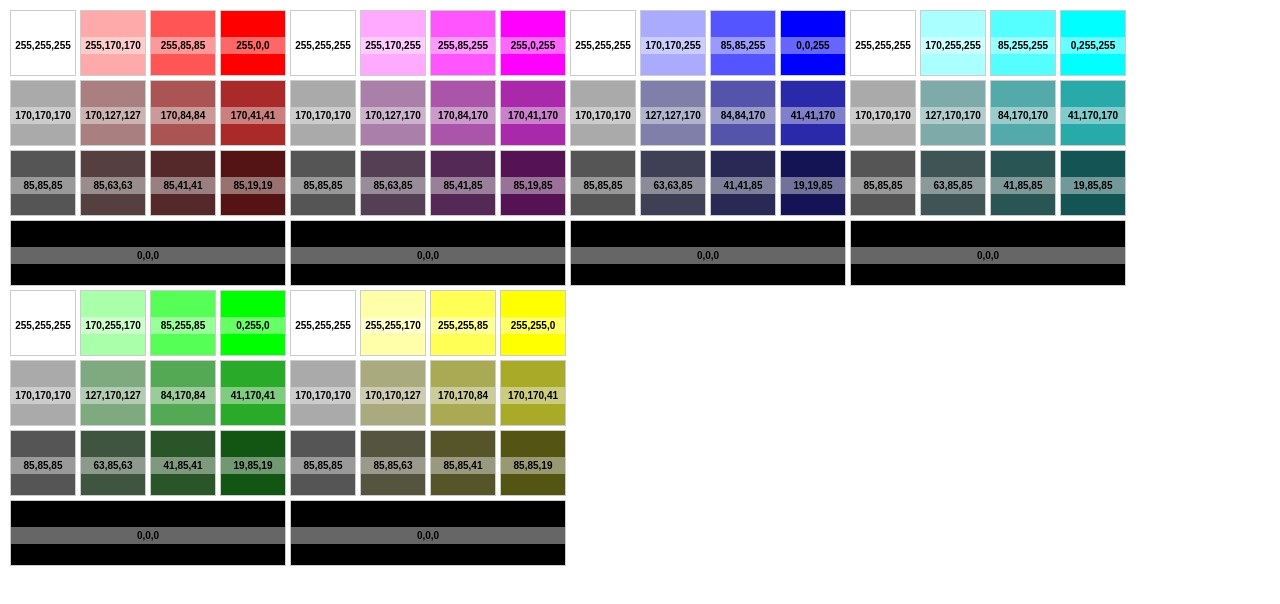
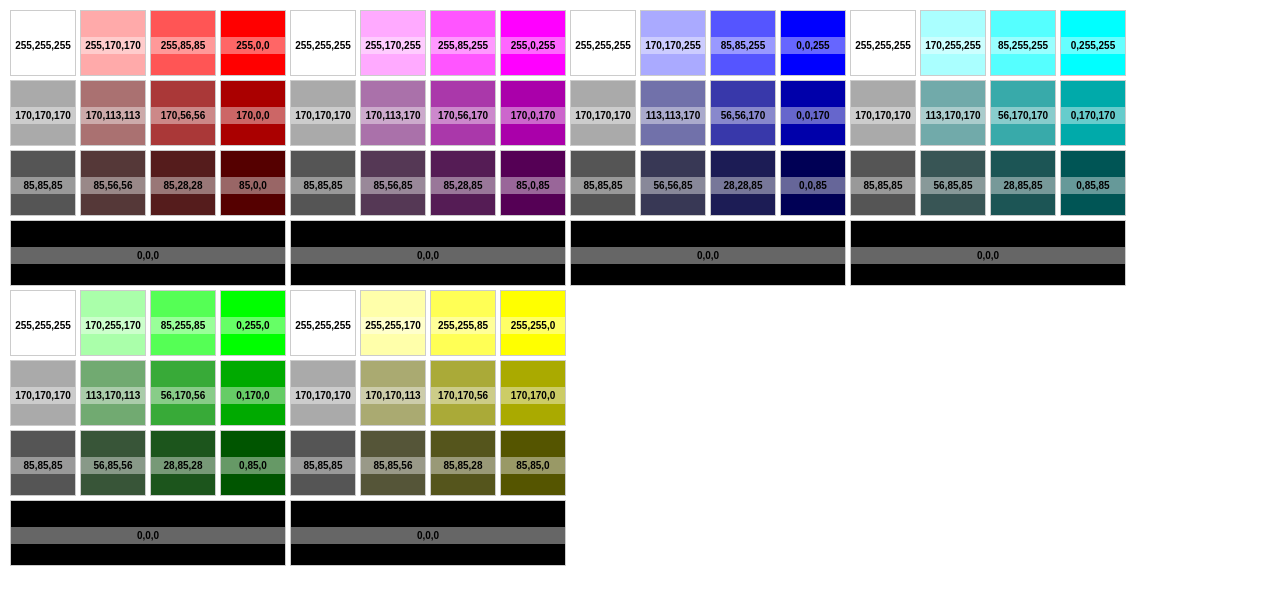
Before and after one commit to jshthornton/Sonus-Imago, a browser extension: page tests/pages/colours.html in a window 1280 px wide. Drawn offline with nearby package versions, Linux system fonts and the light colour scheme.

Commit message:
More refinement to algorithm. It now properly disects the areas into three parts.

```diff
--- a/tests/pages/colours.html
+++ b/tests/pages/colours.html
@@ -66,24 +66,27 @@
 					if(p === 255) {
 						dec = 255/3;
 					} else if(p === 170) {
-						dec = 255/6;
+						dec = 170/3;
 					} else {
-						dec = 255/12;
+						dec = 85/3;
 					}
-					for(var s = p; s >= 0; s -= dec) {
-						s = parseInt(s, 10);
+					for(var i = 0; i <= 3; i++) {
+						var _s = parseInt(p - (dec * i), 10);
+
+						if(_s < 0) continue;
+
 						if(color === 'red') {
-							addBlock(p, s, s, $palete);
+							addBlock(p, _s, _s, $palete);
 						} else if(color === 'green') {
-							addBlock(s, p, s, $palete);
+							addBlock(_s, p, _s, $palete);
 						} else if(color === 'blue') {
-							addBlock(s, s, p, $palete);
+							addBlock(_s, _s, p, $palete);
 						} else if(color === 'magenta') {
-							addBlock(p, s, p, $palete);
+							addBlock(p, _s, p, $palete);
 						} else if(color === 'cyan') {
-							addBlock(s, p, p, $palete);
+							addBlock(_s, p, p, $palete);
 						} else if(color === 'yellow') {
-							addBlock(p, p, s, $palete);
+							addBlock(p, p, _s, $palete);
 						}
 					}
 
@@ -99,7 +102,6 @@
 			palete('cyan');
 			palete('green');
 			palete('yellow');
-
 
 /*			var r = 255;
 			for(var g = 255; g > 0; g -= 85) {
```
Also changed, not shown: src/scripts/background/ImageAnalyserWorker.js (+7 -5 lines).
